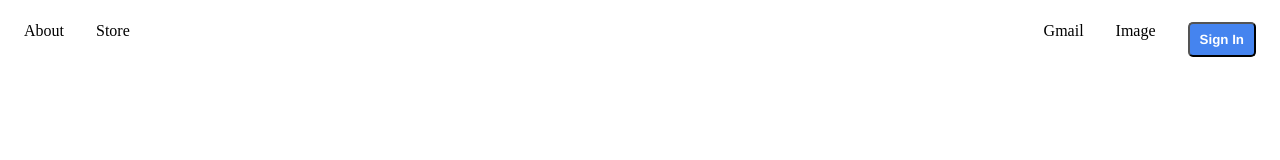
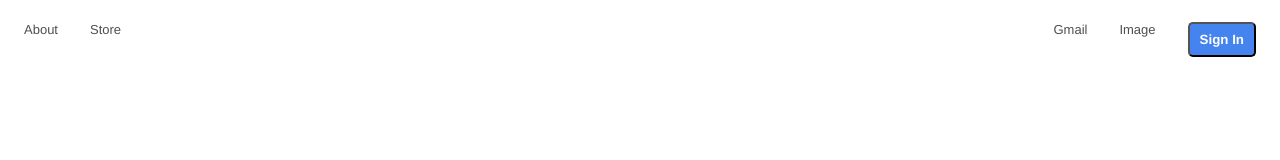
Before and after one commit to Painicus/google-homepage, a plain HTML site: page index.html in a window 1280 px wide. Shown: the top 160 px of the page. Drawn offline with Linux system fonts and the light colour scheme.

Commit message:
Little more nav styling, color and size of text, particularly.

```diff
--- a/style.css
+++ b/style.css
@@ -65,6 +65,9 @@ li {
   text-align: center;
   padding: 14px 16px;
   text-decoration: none;
+  color:#4F4F4F;
+  font-family:Helvetica,Arial,sans-serif;
+  font-size:13px;
 }
 .right {
   float:right;
```
